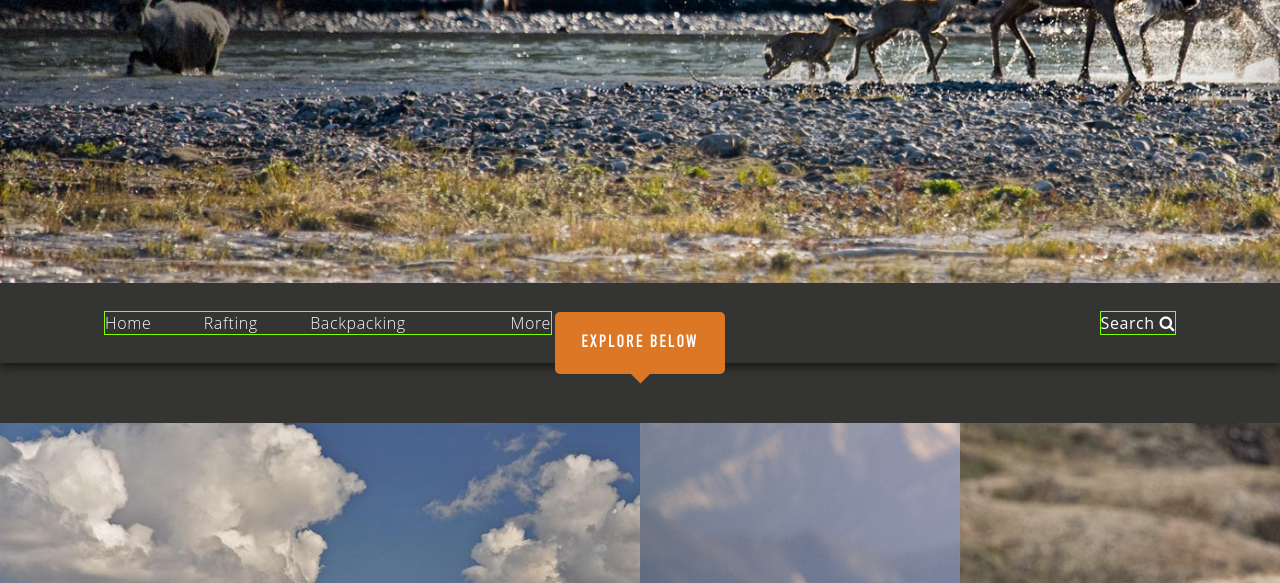
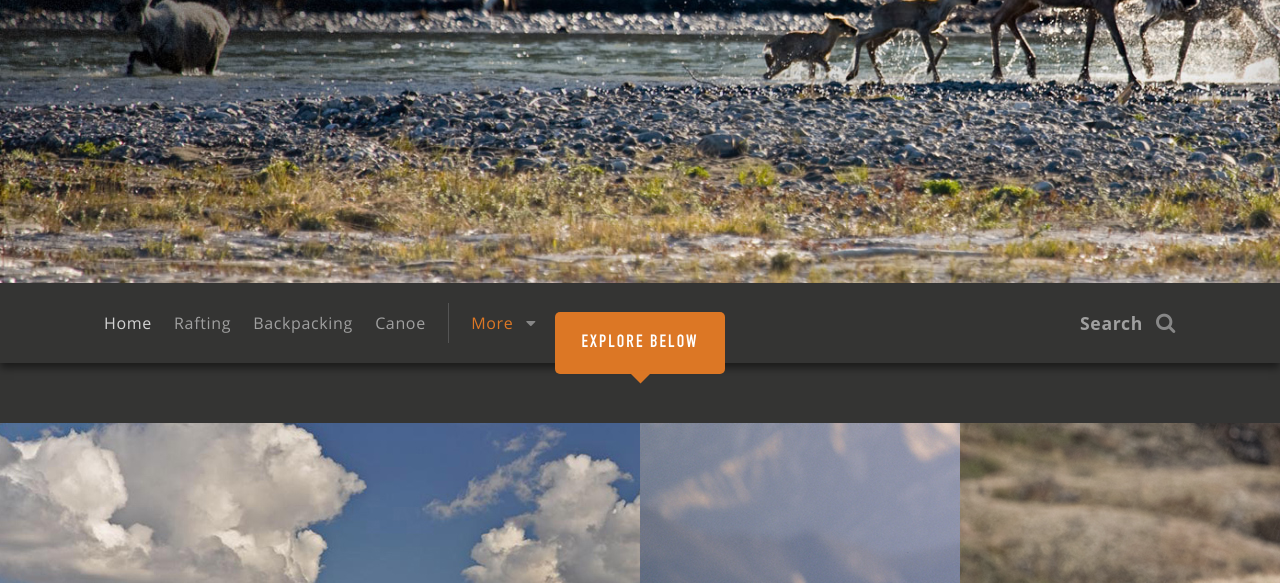
Before and after one commit to hiitsdustindavis/css-codereview-week4, a plain HTML site: page index.html in a window 1280 px wide. Shown: the part 517-1100 px from the top of the page. Drawn offline with Linux system fonts and the light colour scheme; a web font is replaced by a local one.

Commit message:
finish styling secondary nav

```diff
--- a/index.html
+++ b/index.html
@@ -118,8 +118,9 @@
             <li>Home</li>
             <li>Rafting</li>
             <li>Backpacking</li>
+            <li>Canoe</li>
             <li><span></span></li>
-            <li>More</li>
+            <li>More <i class="fa fa-caret-down"></i></li>
           </nav>
           <div class="search">
             <span>Search <i class="fa fa-search"></i></span>
--- a/scss/_header.scss
+++ b/scss/_header.scss
@@ -36,7 +36,7 @@
         li {
           margin: 0.15rem 0 0.5rem 0;
           padding: 0.8rem 0.5rem 0.5rem 0.8rem;
-          @extend .open-sans;
+          @include font-open-sans(1rem, lighter);
           a {
             color: grey;
           }
--- a/scss/_secondary-nav.scss
+++ b/scss/_secondary-nav.scss
@@ -12,23 +12,46 @@
       height: 5rem;
 
       nav {
-        @include font-open-sans(1rem, lighter);
+        @include font-open-sans(1rem, normal);
         display: flex;
         justify-content: space-between;
+        align-items: center;
         color: lightgray;
-        width: 28rem;
-        @extend .test-border;
-        li span {
-          background-color: lightgray;
-          height: 2rem;
-          width: 0.1rem;
+        width: 27rem;
+        // @extend .test-border;
+        li {
+          color: lightgray;
+          &:nth-child(n+2):nth-child(-n+4) {
+            color: darken(lightgray, 20%);
+          }
+          &:last-child {
+            color: $color-orange;
+            & i {
+              color: darken(lightgray, 30%);
+              margin: 0 0 0 0.5rem;
+            }
+          }
+          span {
+            display: block;
+            background-color: darken(lightgray, 50%);
+            height: 2.5rem;
+            width: 1px;
+          }
         }
 
       }
       .search {
-        @include font-open-sans(1rem, 400);
-        color: lightgray;
-        @extend .test-border;
+        @include font-open-sans(1.1rem, bold);
+        span {
+          color: darken(lightgray, 20%);
+          i {
+            margin: 0 0 0 0.5rem;
+            font-size: 1.3rem;
+            color: darken(lightgray, 30%);
+          }
+        }
+
+        // @extend .test-border;
       }
     }
   }
--- a/scss/_typography.scss
+++ b/scss/_typography.scss
@@ -11,6 +11,20 @@
 }
 
 @font-face {
+    font-family: "Open Sans";
+    src: url("../font/open-sans/OpenSans-Regular.ttf");
+    font-weight: normal;
+    font-style: normal;
+}
+
+@font-face {
+    font-family: "Open Sans";
+    src: url("../font/open-sans/OpenSans-Bold.ttf");
+    font-weight: bold;
+    font-style: normal;
+}
+
+@font-face {
     font-family: "Crimson Text";
     src: url("../font/crimson/CrimsonText-Bold.ttf");
 }
```
Also changed, not shown: css/style.css, 1 other file.
